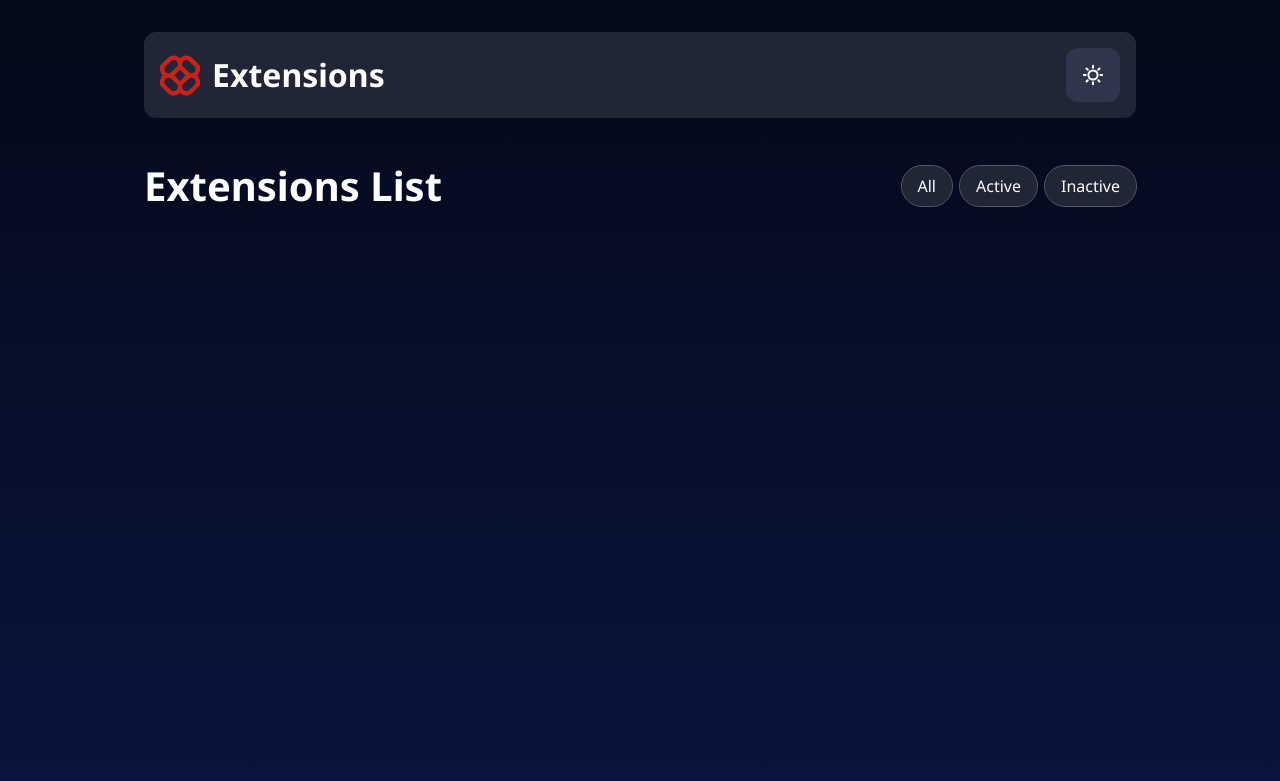
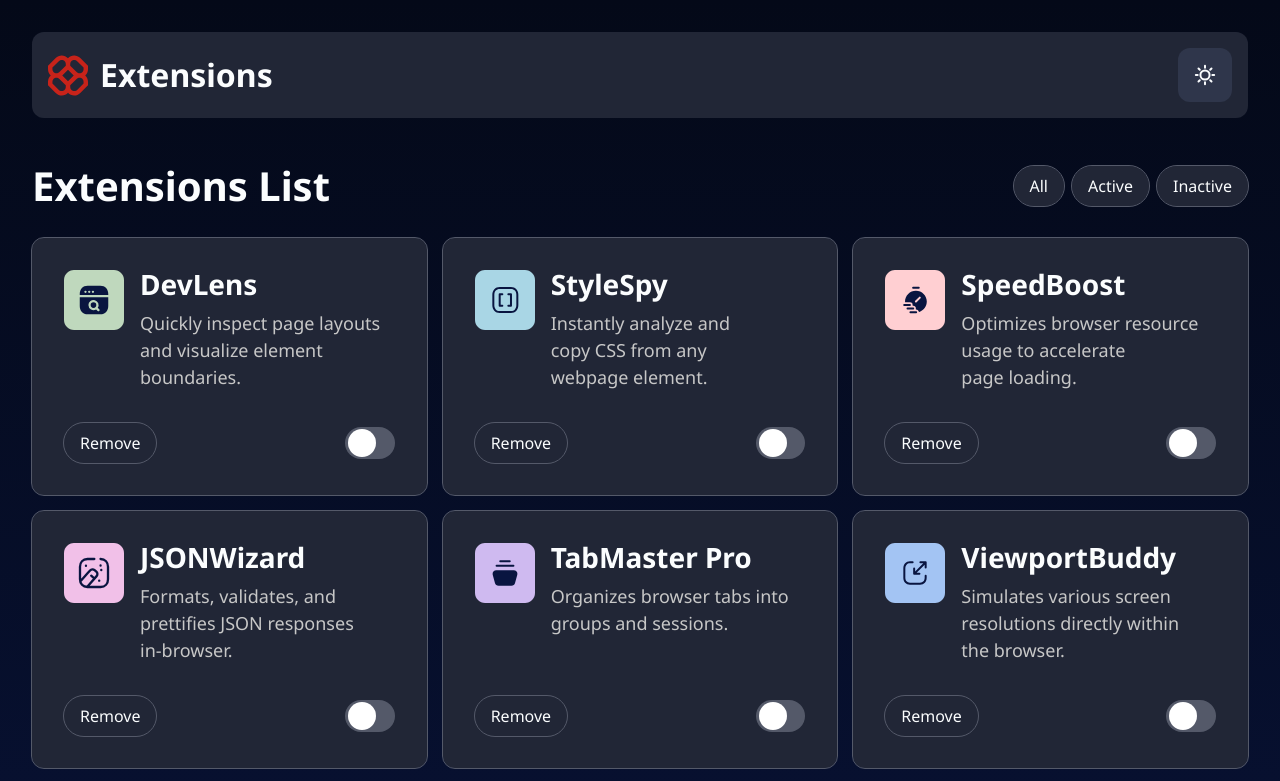
Before and after one commit to darryndotdev/browser-extensions-manager-ui, a React (Vite) app: page / in a window 1280 px wide. Shown: the top 781 px of the page. Built offline with nearby package versions, Linux system fonts and the light colour scheme.

Commit message:
styles: building static card component

```diff
--- a/src/App.jsx
+++ b/src/App.jsx
@@ -1,12 +1,23 @@
+import { data } from './data';
+
 import Container from './components/UI/Container/Container';
 import Hero from './components/Hero/Hero';
 import ExtensionFilter from './components/ExtensionFilter/ExtensionFilter';
+import CardsGrid from './components/UI/CardsGrid/CardsGrid';
+import Card from './components/Card/Card';
 
 function App() {
     return (
         <Container>
             <Hero />
-            <ExtensionFilter />
+            <main>
+                <ExtensionFilter />
+                <CardsGrid>
+                    {data.map((item) => (
+                        <Card item={item} key={item.id} />
+                    ))}
+                </CardsGrid>
+            </main>
         </Container>
     );
 }
--- /dev/null
+++ b/src/components/Card/Card.jsx
@@ -0,0 +1,24 @@
+import styles from './Card.module.css';
+
+const Card = ({ item }) => {
+    return (
+        <li>
+            <div className={styles.content}>
+                <img src={item.logo} alt='' />
+                <div>
+                    <h3>{item.title}</h3>
+                    <p className={styles.description}>{item.description}</p>
+                </div>
+            </div>
+            <div className={styles.actions}>
+                <button className={styles.btn}>Remove</button>
+                <label className={styles.toggle}>
+                    <input type='checkbox' className={styles['toggle-input']} />
+                    <span className={styles.switch}></span>
+                </label>
+            </div>
+        </li>
+    );
+};
+
+export default Card;
--- /dev/null
+++ b/src/components/Card/Card.module.css
@@ -0,0 +1,105 @@
+li {
+    background-color: var(--clr-neutral-800);
+    outline: 1px solid var(--clr-neutral-600);
+    padding: 2rem;
+    border-radius: var(--radius);
+    display: flex;
+    flex-direction: column;
+    justify-content: space-between;
+}
+
+.content {
+    display: flex;
+    align-items: flex-start;
+    gap: 1rem;
+}
+
+.description {
+    margin-top: 0.75rem;
+}
+
+.actions {
+    display: flex;
+    justify-content: space-between;
+    align-items: center;
+    margin-top: 2rem;
+}
+
+.btn {
+    background-color: var(--clr-neutral-800);
+    color: var(--clr-neutral-0);
+    border: none;
+    border-radius: 1.5rem;
+    outline: 1px solid var(--clr-neutral-600);
+    padding: 0.5rem 1rem;
+    cursor: pointer;
+    transition: all ease-in 300ms;
+}
+
+.btn:hover,
+.btn:active {
+    color: var(--clr-neutral-0);
+    background-color: var(--clr-red-400);
+}
+
+.btn:focus-visible {
+    background-color: var(--clr-neutral-600);
+    outline: 2px solid var(--clr-red-400);
+    outline-offset: 2px;
+}
+
+.toggle {
+    position: relative;
+    cursor: pointer;
+}
+
+/* Hide checkbox but keep it accessible */
+.toggle-input {
+    position: absolute;
+    opacity: 0;
+    width: 100%;
+    height: 100%;
+}
+
+/* Toggle background */
+.switch {
+    display: flex;
+    align-items: center;
+    justify-content: space-around;
+    width: 3.1rem;
+    height: 2rem;
+    border: none;
+    border-radius: 1rem;
+    background-color: var(--clr-neutral-600);
+    transition: all ease-in 300ms;
+}
+
+/* Toggle button */
+.switch::before {
+    content: '';
+    z-index: 2;
+    position: absolute;
+    left: 3px;
+    box-sizing: border-box;
+    width: 1.75rem;
+    height: 1.75rem;
+    background-color: white;
+    border-radius: 50%;
+    transition: all ease-in 300ms;
+}
+
+/* Focus when navigating via keyboard */
+.toggle-input:focus-visible + .switch {
+    outline: 2px solid var(--clr-red-400);
+    outline-offset: 2px;
+}
+
+/* Change background colour when the toggle is checked */
+.toggle-input:checked + .switch {
+    background-color: var(--clr-red-400);
+}
+
+/* Move toggle button to the right when checked */
+.toggle-input:checked + .switch::before {
+    transform: translateX(1rem);
+}
--- a/src/components/ExtensionFilter/ExtensionFilter.module.css
+++ b/src/components/ExtensionFilter/ExtensionFilter.module.css
@@ -2,6 +2,9 @@
     display: flex;
     justify-content: space-between;
     align-items: center;
+    margin-bottom: 2rem;
+    flex-wrap: wrap;
+    gap: 1rem;
 }
 
 fieldset {
@@ -38,7 +41,7 @@ input:checked ~ .btn {
     background-color: var(--clr-neutral-600);
 }
 
-.btn:focus-within {
+.btn:focus-visible {
     outline: 2px solid var(--clr-red-400);
     outline-offset: 2px;
 }
--- a/src/components/Hero/Hero.module.css
+++ b/src/components/Hero/Hero.module.css
@@ -1,6 +1,5 @@
 .hero {
     background-color: var(--clr-neutral-800);
-    margin-top: 2rem;
     margin-bottom: 3rem;
     padding: 1rem;
     border-radius: var(--radius);
--- a/src/components/UI/CardsGrid/CardsGrid.jsx
+++ b/src/components/UI/CardsGrid/CardsGrid.jsx
@@ -1,7 +1,7 @@
 import styles from './CardsGrid.module.css';
 
-const CardsGrid = () => {
-    return <div className={styles.grid}>CardsGrid</div>;
+const CardsGrid = ({ children }) => {
+    return <ul className={styles.grid}>{children}</ul>;
 };
 
 export default CardsGrid;
--- a/src/components/UI/CardsGrid/CardsGrid.module.css
+++ b/src/components/UI/CardsGrid/CardsGrid.module.css
@@ -1,4 +1,6 @@
 .grid {
+    list-style: none;
     display: grid;
-    grid-template-columns: repeat(auto-fit, minmax(18rem, 1fr));
+    grid-template-columns: repeat(auto-fit, minmax(19rem, 1fr));
+    gap: 1rem;
 }
--- a/src/components/UI/Container/Container.module.css
+++ b/src/components/UI/Container/Container.module.css
@@ -1,5 +1,5 @@
 .container {
-    max-width: 64rem;
+    max-width: 80rem;
     margin: 0 auto;
-    padding: 0 1rem;
+    padding: 2rem;
 }
--- a/src/data.jsx
+++ b/src/data.jsx
@@ -1,6 +1,19 @@
+import devlens from './assets/logo-devlens.svg';
+import stylespy from './assets/logo-style-spy.svg';
+import speedboost from './assets/logo-speed-boost.svg';
+import jsonwizard from './assets/logo-json-wizard.svg';
+import viewportbuddy from './assets/logo-viewport-buddy.svg';
+import tabmaster from './assets/logo-tab-master-pro.svg';
+import markup from './assets/logo-markup-notes.svg';
+import grid from './assets/logo-grid-guides.svg';
+import palette from './assets/logo-palette-picker.svg';
+import link from './assets/logo-link-checker.svg';
+import dom from './assets/logo-dom-snapshot.svg';
+import console from './assets/logo-console-plus.svg';
+
 export const data = [
     {
-        logo: './assets/logo-devlens.svg',
+        logo: devlens,
         title: 'DevLens',
         description:
             'Quickly inspect page layouts and visualize element boundaries.',
@@ -8,14 +21,14 @@ export const data = [
         id: 1,
     },
     {
-        logo: './assets/logo-style-spy.svg',
+        logo: stylespy,
         title: 'StyleSpy',
         description: 'Instantly analyze and copy CSS from any webpage element.',
         isActive: true,
         id: 2,
     },
     {
-        logo: './assets/logo-speed-boost.svg',
+        logo: speedboost,
         title: 'SpeedBoost',
         description:
             'Optimizes browser resource usage to accelerate page loading.',
@@ -23,7 +36,7 @@ export const data = [
         id: 3,
     },
     {
-        logo: './assets/logo-json-wizard.svg',
+        logo: jsonwizard,
         title: 'JSONWizard',
         description:
             'Formats, validates, and prettifies JSON responses in-browser.',
@@ -31,14 +44,14 @@ export const data = [
         id: 4,
     },
     {
-        logo: './assets/logo-tab-master-pro.svg',
+        logo: tabmaster,
         title: 'TabMaster Pro',
         description: 'Organizes browser tabs into groups and sessions.',
         isActive: true,
         id: 5,
     },
     {
-        logo: './assets/logo-viewport-buddy.svg',
+        logo: viewportbuddy,
         title: 'ViewportBuddy',
         description:
             'Simulates various screen resolutions directly within the browser.',
@@ -46,7 +59,7 @@ export const data = [
         id: 6,
     },
     {
-        logo: './assets/logo-markup-notes.svg',
+        logo: markup,
         title: 'Markup Notes',
         description:
             'Enables annotation and notes directly onto webpages for collaborative debugging.',
@@ -54,7 +67,7 @@ export const data = [
         id: 7,
     },
     {
-        logo: './assets/logo-grid-guides.svg',
+        logo: grid,
         title: 'GridGuides',
         description:
             'Overlay customizable grids and alignment guides on any webpage.',
@@ -62,28 +75,28 @@ export const data = [
         id: 8,
     },
     {
-        logo: './assets/logo-palette-picker.svg',
+        logo: palette,
         title: 'Palette Picker',
         description: 'Instantly extracts color palettes from any webpage.',
         isActive: true,
         id: 9,
     },
     {
-        logo: './assets/logo-link-checker.svg',
+        logo: link,
         title: 'LinkChecker',
         description: 'Scans and highlights broken links on any page.',
         isActive: true,
         id: 10,
     },
     {
-        logo: './assets/logo-dom-snapshot.svg',
+        logo: dom,
         title: 'DOM Snapshot',
         description: 'Capture and export DOM structures quickly.',
         isActive: false,
         id: 11,
     },
     {
-        logo: './assets/logo-console-plus.svg',
+        logo: console,
         title: 'ConsolePlus',
         description:
             'Enhanced developer console with advanced filtering and logging.',
```
